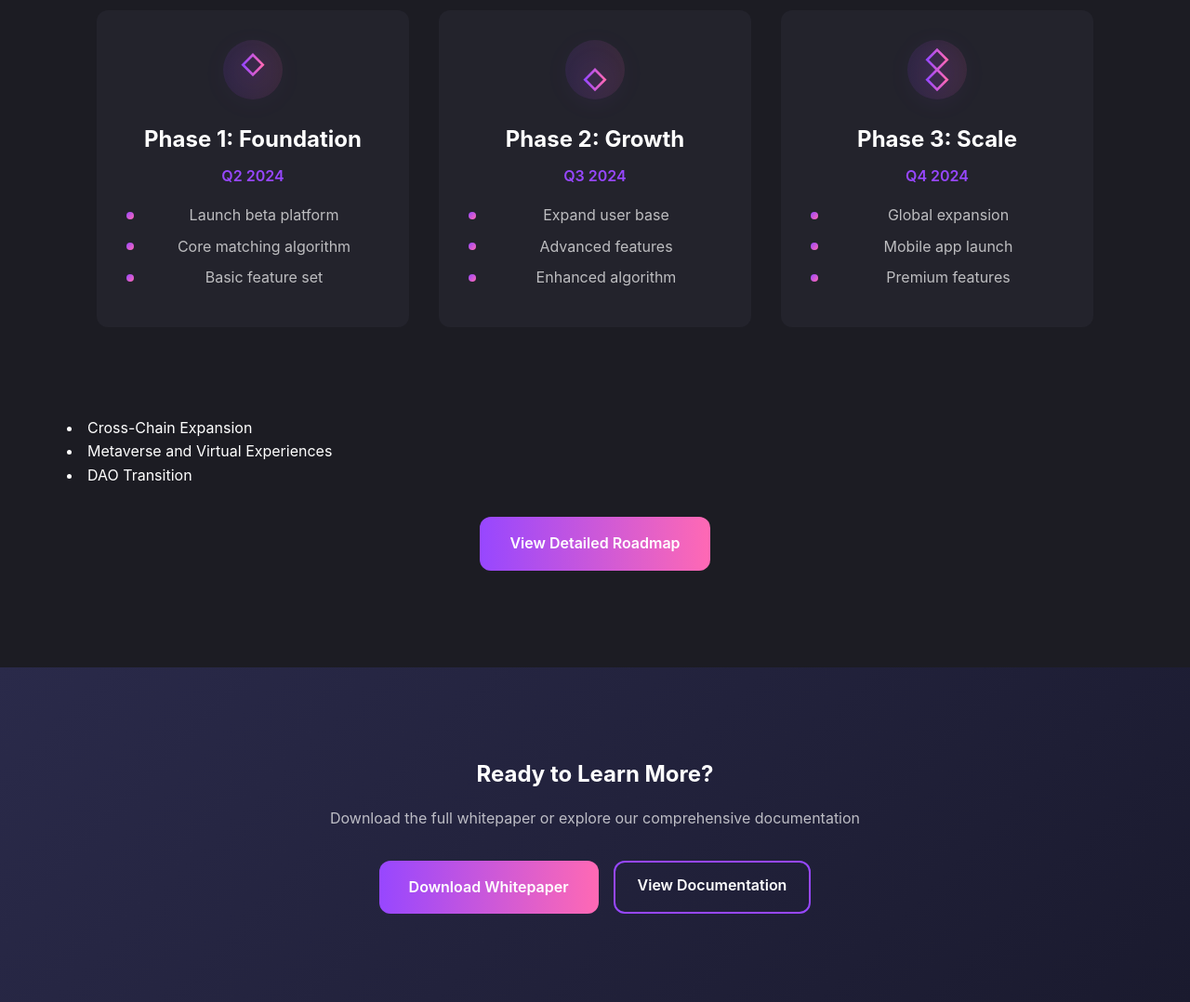
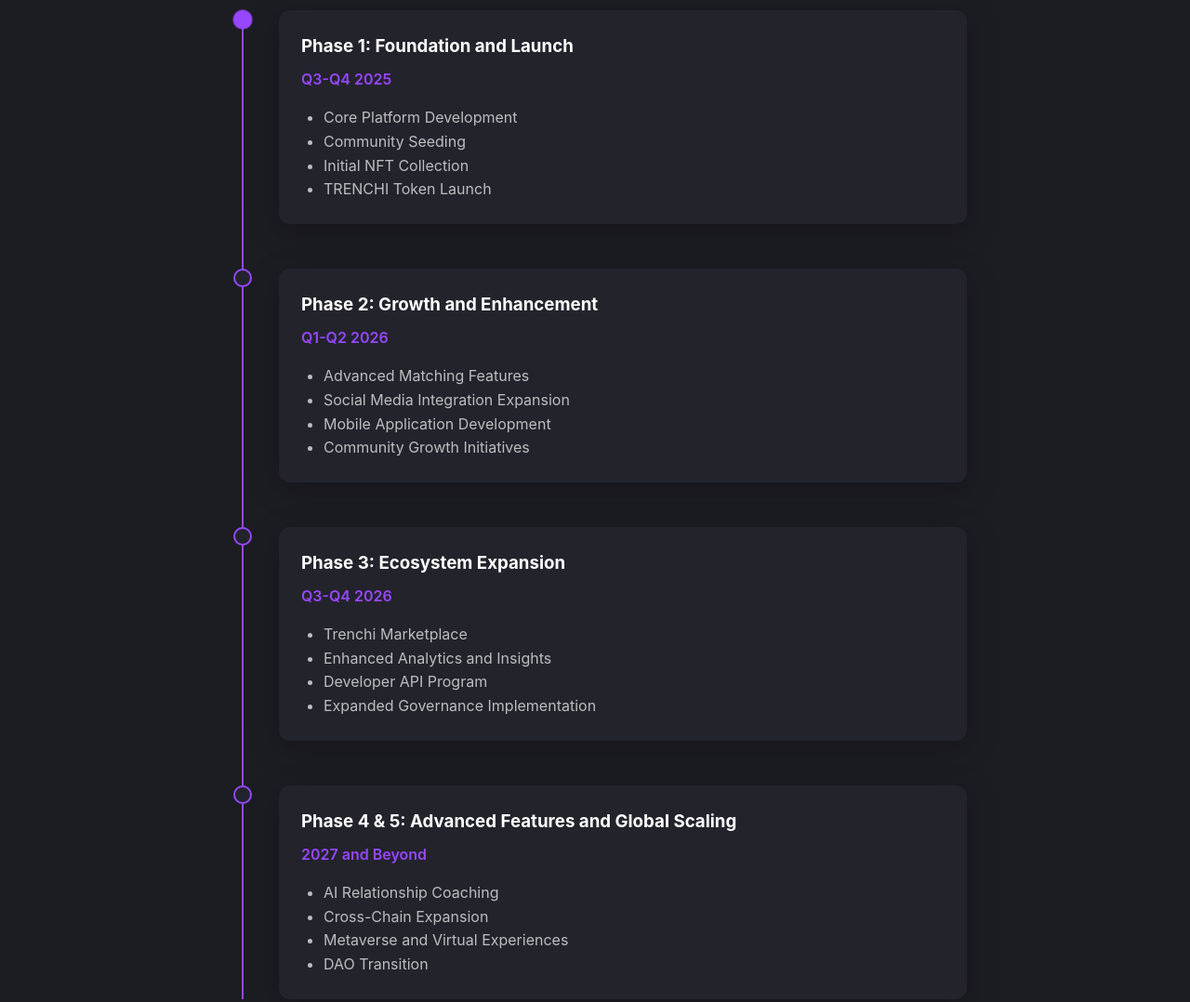
Before and after one commit to trenchimansol/whitepaper, a plain HTML site: page index.html in a window 1280 px wide. Shown: the part 5220-6298 px from the top of the page at 93% size. Drawn offline with Linux system fonts and the light colour scheme.

Commit message:
Revert roadmap to vertical timeline design

```diff
--- a/index.html
+++ b/index.html
@@ -276,60 +276,58 @@
                     <h2>Strategic Roadmap</h2>
                     <div class="divider"></div>
                 </div>
-                    <div class="roadmap-grid">
-                        <div class="roadmap-card">
-                            <div class="roadmap-icon">
-                                <svg width="48" height="48" viewBox="0 0 48 48" fill="none">
-                                    <rect width="48" height="48" rx="24" fill="url(#iconGradient)" fill-opacity="0.1"/>
-                                    <path d="M24 12L32 20L24 28L16 20L24 12Z" stroke="url(#iconGradient)" stroke-width="2"/>
-                                </svg>
-                            </div>
-                            <h3>Phase 1: Foundation</h3>
-                            <span class="timeline-date">Q2 2024</span>
+                <div class="roadmap-timeline">
+                    <div class="timeline-item">
+                        <div class="timeline-marker current"></div>
+                        <div class="timeline-content">
+                            <h3>Phase 1: Foundation and Launch</h3>
+                            <span class="timeline-date">Q3-Q4 2025</span>
                             <ul>
-                                <li>Launch beta platform</li>
-                                <li>Core matching algorithm</li>
-                                <li>Basic feature set</li>
-                            </ul>
-                        </div>
-                        <div class="roadmap-card">
-                            <div class="roadmap-icon">
-                                <svg width="48" height="48" viewBox="0 0 48 48" fill="none">
-                                    <rect width="48" height="48" rx="24" fill="url(#iconGradient)" fill-opacity="0.1"/>
-                                    <path d="M16 32L24 24L32 32L24 40L16 32Z" stroke="url(#iconGradient)" stroke-width="2"/>
-                                </svg>
-                            </div>
-                            <h3>Phase 2: Growth</h3>
-                            <span class="timeline-date">Q3 2024</span>
-                            <ul>
-                                <li>Expand user base</li>
-                                <li>Advanced features</li>
-                                <li>Enhanced algorithm</li>
-                            </ul>
-                        </div>
-                        <div class="roadmap-card">
-                            <div class="roadmap-icon">
-                                <svg width="48" height="48" viewBox="0 0 48 48" fill="none">
-                                    <rect width="48" height="48" rx="24" fill="url(#iconGradient)" fill-opacity="0.1"/>
-                                    <path d="M24 8L32 16L24 24L16 16L24 8Z" stroke="url(#iconGradient)" stroke-width="2"/>
-                                    <path d="M24 24L32 32L24 40L16 32L24 24Z" stroke="url(#iconGradient)" stroke-width="2"/>
-                                </svg>
-                            </div>
-                            <h3>Phase 3: Scale</h3>
-                            <span class="timeline-date">Q4 2024</span>
-                            <ul>
-                                <li>Global expansion</li>
-                                <li>Mobile app launch</li>
-                                <li>Premium features</li>
+                                <li>Core Platform Development</li>
+                                <li>Community Seeding</li>
+                                <li>Initial NFT Collection</li>
+                                <li>TRENCHI Token Launch</li>
                             </ul>
                         </div>
                     </div>
+                    <div class="timeline-item">
+                        <div class="timeline-marker"></div>
+                        <div class="timeline-content">
+                            <h3>Phase 2: Growth and Enhancement</h3>
+                            <span class="timeline-date">Q1-Q2 2026</span>
+                            <ul>
+                                <li>Advanced Matching Features</li>
+                                <li>Social Media Integration Expansion</li>
+                                <li>Mobile Application Development</li>
+                                <li>Community Growth Initiatives</li>
+                            </ul>
                         </div>
-            </section>
+                    </div>
+                    <div class="timeline-item">
+                        <div class="timeline-marker"></div>
+                        <div class="timeline-content">
+                            <h3>Phase 3: Ecosystem Expansion</h3>
+                            <span class="timeline-date">Q3-Q4 2026</span>
+                            <ul>
+                                <li>Trenchi Marketplace</li>
+                                <li>Enhanced Analytics and Insights</li>
+                                <li>Developer API Program</li>
+                                <li>Expanded Governance Implementation</li>
+                            </ul>
+                        </div>
+                    </div>
+                    <div class="timeline-item">
+                        <div class="timeline-marker"></div>
+                        <div class="timeline-content">
+                            <h3>Phase 4 & 5: Advanced Features and Global Scaling</h3>
+                            <span class="timeline-date">2027 and Beyond</span>
+                            <ul>
+                                <li>AI Relationship Coaching</li>
                                 <li>Cross-Chain Expansion</li>
                                 <li>Metaverse and Virtual Experiences</li>
                                 <li>DAO Transition</li>
                             </ul>
+                        </div>
                     </div>
                 </div>
             </div>
--- a/styles.css
+++ b/styles.css
@@ -501,45 +501,51 @@ section {
 }
 
 /* Roadmap */
-.roadmap-grid {
-    display: grid;
-    grid-template-columns: repeat(auto-fit, minmax(280px, 1fr));
-    gap: 2rem;
-    margin-top: 3rem;
+.roadmap-timeline {
+    position: relative;
+    max-width: 800px;
+    margin: 0 auto;
 }
 
-.roadmap-card {
+.roadmap-timeline::before {
+    content: '';
+    position: absolute;
+    top: 0;
+    bottom: 0;
+    left: 20px;
+    width: 2px;
+    background-color: var(--primary-color);
+}
+
+.timeline-item {
+    position: relative;
+    padding-left: 60px;
+    margin-bottom: 3rem;
+}
+
+.timeline-marker {
+    position: absolute;
+    left: 11px;
+    width: 20px;
+    height: 20px;
+    border-radius: 50%;
+    background-color: var(--card-background);
+    border: 2px solid var(--primary-color);
+}
+
+.timeline-marker.current {
+    background-color: var(--primary-color);
+}
+
+.timeline-content {
     background-color: var(--card-background);
     border-radius: var(--border-radius);
-    padding: 2rem;
-    text-align: center;
-    transition: transform 0.3s ease, box-shadow 0.3s ease;
-    position: relative;
-    overflow: hidden;
+    padding: 1.5rem;
+    box-shadow: var(--box-shadow);
 }
 
-.roadmap-card:hover {
-    transform: translateY(-5px);
-    box-shadow: 0 8px 32px rgba(0, 0, 0, 0.35);
-}
-
-.roadmap-icon {
-    width: 64px;
-    height: 64px;
-    margin: 0 auto 1.5rem;
-    position: relative;
-}
-
-.roadmap-icon svg {
-    width: 100%;
-    height: 100%;
-    filter: drop-shadow(0 4px 12px rgba(151, 71, 255, 0.3));
-}
-
-.roadmap-card h3 {
-    font-size: 1.5rem;
+.timeline-content h3 {
     margin-bottom: 0.5rem;
-    color: var(--text-primary);
 }
 
 .timeline-date {
@@ -549,29 +555,9 @@ section {
     display: block;
 }
 
-.roadmap-card ul {
-    list-style: none;
-    padding: 0;
-    margin: 0;
+.timeline-content ul {
+    padding-left: 1.5rem;
     color: var(--text-secondary);
-}
-
-.roadmap-card li {
-    margin-bottom: 0.5rem;
-    position: relative;
-    padding-left: 1.5rem;
-}
-
-.roadmap-card li::before {
-    content: '';
-    position: absolute;
-    left: 0;
-    top: 50%;
-    transform: translateY(-50%);
-    width: 8px;
-    height: 8px;
-    background: linear-gradient(135deg, var(--gradient-start), var(--gradient-end));
-    border-radius: 50%;
 }
 
 /* CTA Section */
```
Lines whose indentation alone changed are shown as unchanged.
